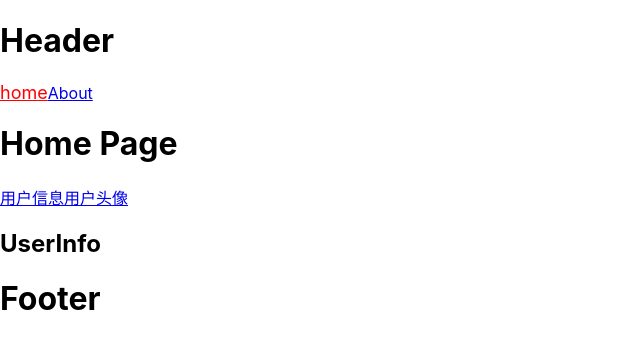
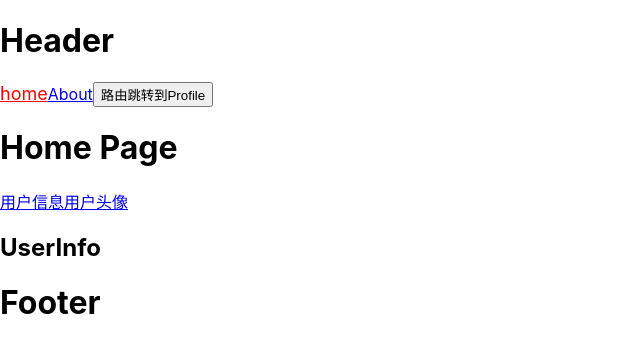
Before and after one commit to YDKD/react-study, a React (Vite) app: page /home/user-info in a window 1280 px wide. Shown: the top 352 px of the page, without its empty margins (0-640 px from the left). Built offline with nearby package versions, Linux system fonts and the light colour scheme.

Commit message:
feat(router): 封装处理路由跳转的高阶组件

```diff
--- a/src/27_router/01_初识router/App.tsx
+++ b/src/27_router/01_初识router/App.tsx
@@ -7,9 +7,19 @@ import About from './views/About'
 import Home from './views/Home'
 import HomeUserInfo from './views/Home/UserInfo'
 import HomeUserAvatar from './views/Home/UserAvatar'
+import HomeUserProfile from './views/Home/UserProfile'
 import NotFound from './views/NotFound'
+import { WithRouter } from './hoc'
 
-export class App extends PureComponent {
+interface IProps {
+	router: (path: string) => void
+}
+
+export class App extends PureComponent<IProps> {
+	handleRouteJump(path: string) {
+		this.props.router(path)
+	}
+
 	render() {
 		return (
 			<div>
@@ -19,6 +29,8 @@ export class App extends PureComponent {
 					<Link to="/about">About</Link> */}
 					<NavLink to="/home">home</NavLink>
 					<NavLink to="/about">About</NavLink>
+
+					<button onClick={() => this.handleRouteJump('/home/user-profile')}>路由跳转到Profile</button>
 				</div>
 				<Routes>
 					{/* navigate可以处理当我们访问一个路径时，直接重定向到另外一个路由 */}
@@ -29,6 +41,7 @@ export class App extends PureComponent {
 						<Route path="/home" element={<Navigate to="/home/user-info" />} />
 						<Route path="/home/user-info" element={<HomeUserInfo />} />
 						<Route path="/home/user-avatar" element={<HomeUserAvatar />} />
+						<Route path="/home/user-profile" element={<HomeUserProfile />} />
 					</Route>
 					<Route path="/about" element={<About />}></Route>
 					<Route path="/404" element={<NotFound />}></Route>
@@ -40,4 +53,4 @@ export class App extends PureComponent {
 	}
 }
 
-export default App
+export default WithRouter(App)
--- /dev/null
+++ b/src/27_router/01_初识router/hoc/index.ts
@@ -0,0 +1,5 @@
+import WithRouter from "./withRouter";
+
+export {
+    WithRouter
+}
--- /dev/null
+++ b/src/27_router/01_初识router/hoc/withRouter.tsx
@@ -0,0 +1,12 @@
+import React from "react"
+import { useNavigate } from "react-router-dom"
+
+function WithRouter(WrapperComponent: React.ComponentType) {
+    return function(props: any) {
+        const router = useNavigate()
+        return (
+           <WrapperComponent {...props} router={router} />
+        )
+    }
+}
+export default WithRouter
--- /dev/null
+++ b/src/27_router/01_初识router/views/Home/UserProfile/index.tsx
@@ -0,0 +1,13 @@
+import React, { PureComponent } from 'react'
+
+export class index extends PureComponent {
+  render() {
+    return (
+      <div>
+        <h2>Profile</h2>
+      </div>
+    )
+  }
+}
+
+export default index
```
